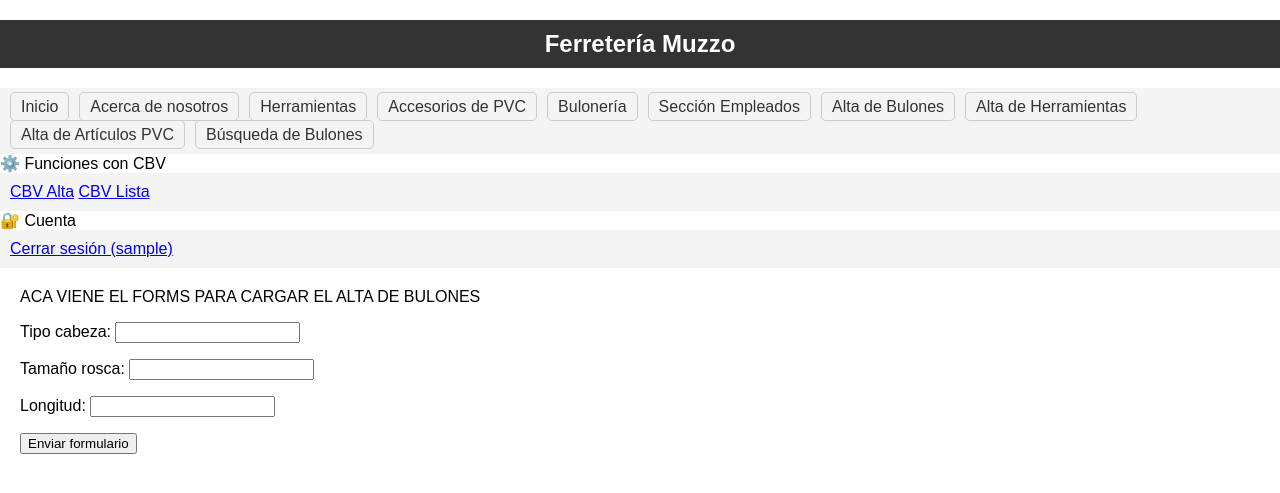
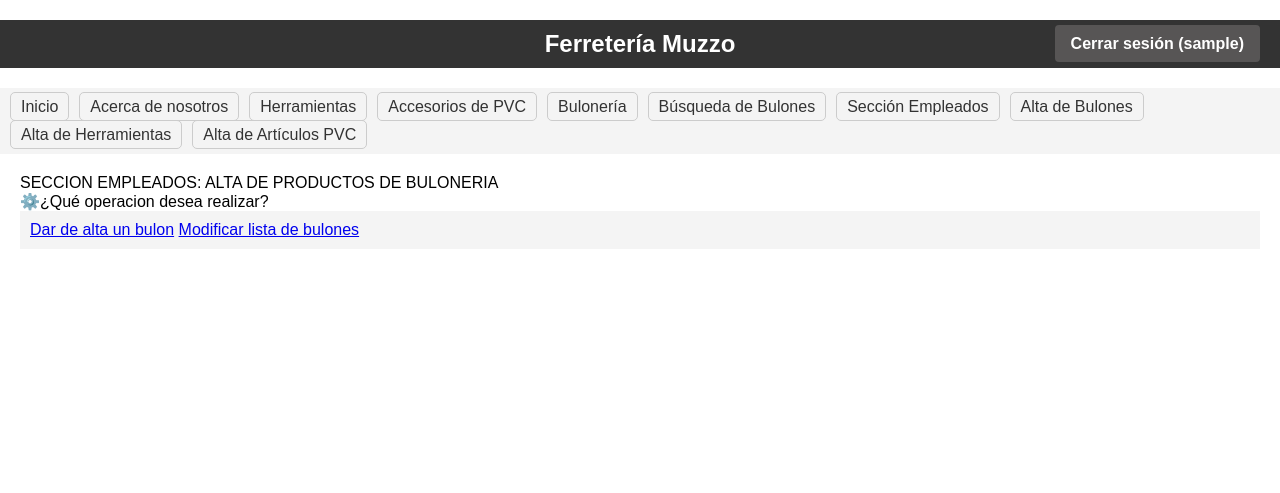
Before and after one commit to Lucas-Muzzo/TuPrimeraPagina-MuzzoV2, a Django app: page /ferreteria/alta-bulones/ in a window 1280 px wide. Shown: the top 493 px of the page. Run offline with Django 5.2, Linux system fonts and the light colour scheme; the visitor is signed in with stand-in values (Sample User, id 1).

Commit message:
restriccion de views x autenticacion agregada

```diff
--- a/ferreteria/templates/ferreteria/alta-bulones.html
+++ b/ferreteria/templates/ferreteria/alta-bulones.html
@@ -3,15 +3,23 @@
 {% block contenido %}
 
 
-<div>ACA VIENE EL FORMS PARA CARGAR EL ALTA DE BULONES</div>
+<div>SECCION EMPLEADOS: ALTA DE PRODUCTOS DE BULONERIA</div>
 
-<form method="POST">
+<!--<form method="POST">
     {% csrf_token %}
     {{ formulario.as_p }}
     <button type="submit"> Enviar formulario </button>
 
 
-</form>
+</form>-->
+
+<div class="nav-section">
+    <div class="nav-title">⚙️¿Qué operacion desea realizar?</div>
+    <nav>
+        <a href="{% url 'ferreteria:buloneria-create' %}">Dar de alta un bulon</a>
+        <a href="{% url 'ferreteria:buloneria-list' %}">Modificar lista de bulones</a>
+    </nav>
+</div>
 
 
 {% endblock %}
--- a/ferreteria/templates/ferreteria/base.html
+++ b/ferreteria/templates/ferreteria/base.html
@@ -56,36 +56,95 @@
             <li><a href="{% url 'ferreteria:herramientas' %}">Herramientas</a></li>
             <li><a href="{% url 'ferreteria:accesoriospvc' %}">Accesorios de PVC</a></li>
             <li><a href="{% url 'ferreteria:buloneria' %}">Bulonería</a></li>
+            <li><a href="{% url 'ferreteria:buscar-bulones' %}">Búsqueda de Bulones</a></li>
             <li><a href="{% url 'accounts:login' %}">Sección Empleados</a></li>
+            {% if user.is_authenticated %}
             <li><a href="{% url 'ferreteria:alta-bulones' %}">Alta de Bulones</a></li>
             <li><a href="{% url 'ferreteria:alta-herramientas' %}">Alta de Herramientas</a></li>
             <li><a href="{% url 'ferreteria:alta-pvc' %}">Alta de Artículos PVC</a></li>
-            <li><a href="{% url 'ferreteria:buscar-bulones' %}">Búsqueda de Bulones</a></li>
-
+            {% endif %}
 
         </ul>
     </nav>
-   <!-- Navegación para vistas basadas en clases -->
-   <div class="nav-section">
-    <div class="nav-title">⚙️ Funciones con CBV</div>
-    <nav>
-        <a href="{% url 'ferreteria:alta-bulones' %}">CBV Alta</a>
-        <a href="{% url 'ferreteria:buloneria-list' %}">CBV Lista</a>
-    </nav>
-</div>
+
+    <!DOCTYPE html>
+    <html lang="es">
+    <head>
+        <meta charset="UTF-8">
+        <title>Tu Sitio</title>
+        <style>
+            .logout-button {
+                position: absolute;
+                top: 35px;
+                right: 20px;
+                z-index: 1000; /* Asegura que esté por encima de otros elementos */
+            }
+
+            .logout-button a {
+                background-color: #575555;
+                color: white;
+                padding: 10px 16px;
+                border-radius: 4px;
+                text-decoration: none;
+                font-weight: bold;
+                font-family: sans-serif;
+                transition: background-color 0.3s ease;
+            }
+
+            .logout-button a:hover {
+                background-color: #c82333;
+            }
+        </style>
+    </head>
+    <body>
+
+        {% if user.is_authenticated %}
+        <div class="logout-button">
+            <a href="{% url 'accounts:logout' %}">Cerrar sesión ({{ user.username }})</a>
+        </div>
+        {% endif %}
+
+        <!-- Resto de tu contenido -->
+       <!--  <div class="nav-section">
+            <div class="nav-title">🔐 Cuenta</div>
+            <nav>
+                 Puedes dejar vacío o mover esto según tu diseño -->
+         <!--    </nav>
+        </div>
+
+    </body>
+    </html>-->
+
+
+
+
+
+
+
+
+
+
+
+
+
+
 
  <!-- Navegación para autenticación -->
- <div class="nav-section">
+  <!--<div class="nav-section">
     <div class="nav-title">🔐 Cuenta</div>
     <nav>
         {% if user.is_authenticated %}
                 <a href="{% url 'accounts:logout' %}">Cerrar sesión ({{ user.username }})</a>
-        {% else %}
+
+
+    </nav>
+  </div>-->
+       <!-- {% else %}
             <a href="{% url 'accounts:login' %}">Iniciar sesión</a>
             <a href="{% url 'accounts:signup' %}">Registrarse</a>
         {% endif %}
     </nav>
-</div>
+</div>-->
 
 
 
```
